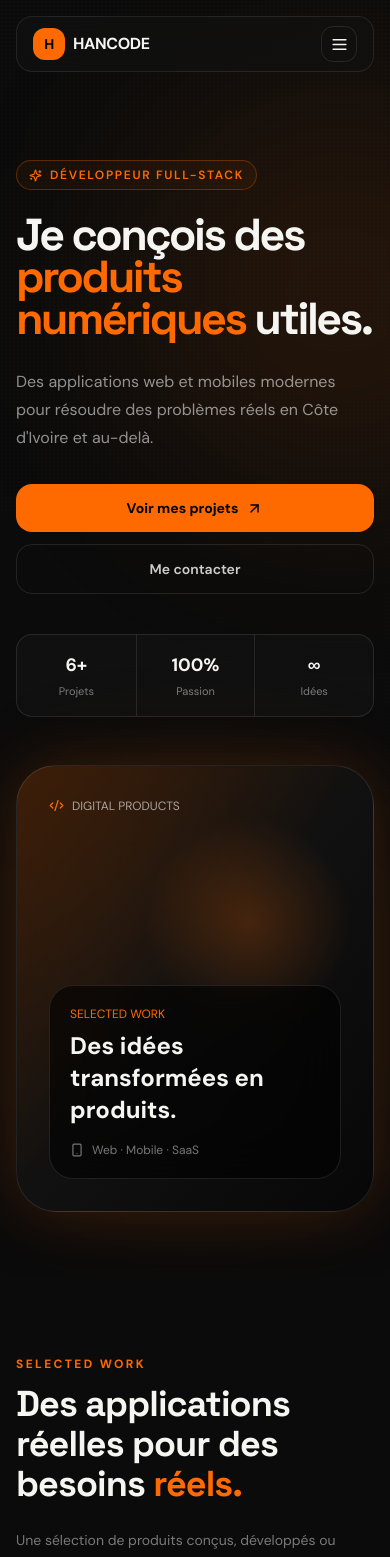
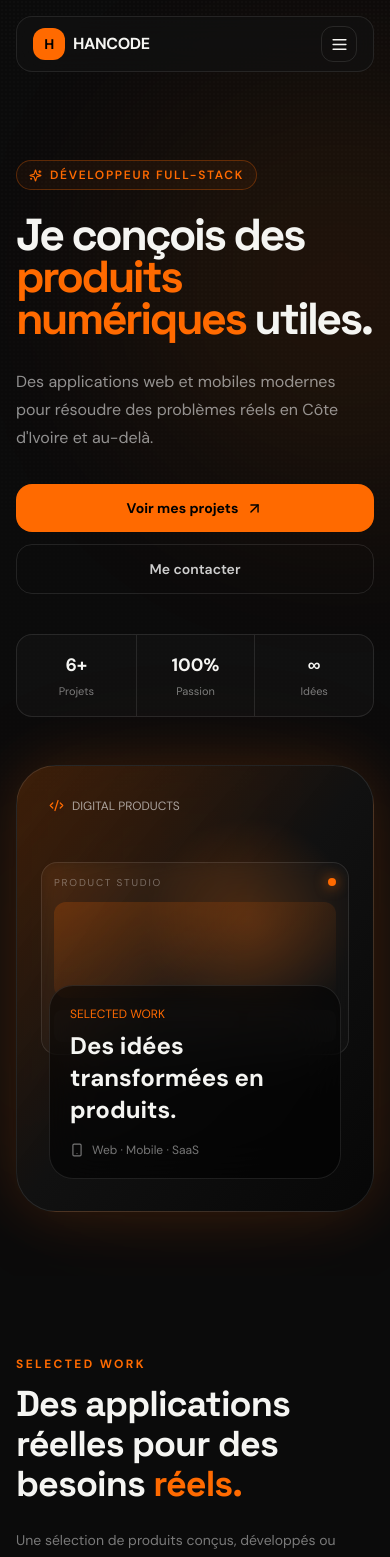
Before and after one commit to handcode0-create/portfolio_2026, a Next.js app: page / in a window 390 px wide. Shown: the top 1557 px of the page. Built offline with nearby package versions, Linux system fonts and the light colour scheme.

Commit message:
feat: polish responsive UI and project interactions

```diff
--- a/components/Hero.tsx
+++ b/components/Hero.tsx
@@ -1,17 +1,21 @@
 import {ArrowDown,ArrowUpRight,Code2,Smartphone,Sparkles} from "lucide-react";
 export function Hero(){
- return <section className="relative flex min-h-[92svh] items-center overflow-hidden pt-24"><div className="absolute inset-0 noise opacity-40"/><div className="absolute -right-40 top-20 h-[420px] w-[420px] rounded-full bg-orange/10 blur-[100px]"/>
- <div className="container-page relative grid items-center gap-12 py-16 lg:grid-cols-[1.05fr_.95fr] lg:gap-20 lg:py-24">
-  <div><div className="mb-6 inline-flex items-center gap-2 rounded-full border border-orange/30 bg-orange/5 px-3 py-1.5 text-xs font-semibold uppercase tracking-[.14em] text-orange"><Sparkles size={13}/>Développeur full-stack</div>
-   <h1 className="max-w-4xl text-[clamp(2.8rem,10vw,6.7rem)] font-bold leading-[.94] tracking-[-.055em]">Je conçois des <span className="text-orange">produits numériques</span> utiles.</h1>
-   <p className="mt-7 max-w-xl text-base leading-7 text-white/55 md:text-lg md:leading-8">Des applications web et mobiles modernes pour résoudre des problèmes réels en Côte d'Ivoire et au-delà.</p>
-   <div className="mt-8 flex flex-col gap-3 sm:flex-row"><a href="#projets" className="inline-flex items-center justify-center gap-2 rounded-2xl bg-orange px-5 py-3.5 text-sm font-bold text-black">Voir mes projets <ArrowUpRight size={17}/></a><a href="#contact" className="inline-flex items-center justify-center gap-2 rounded-2xl border border-white/10 px-5 py-3.5 text-sm font-semibold text-white/80">Me contacter</a></div>
-   <div className="mt-10 grid max-w-xl grid-cols-3 divide-x divide-white/10 rounded-2xl border border-white/10 bg-white/[.025]">{[["6+","Projets"],["100%","Passion"],["∞","Idées"]].map(([value,label])=><div key={label} className="px-3 py-4 text-center md:px-5"><div className="text-lg font-bold md:text-xl">{value}</div><div className="mt-1 text-[11px] text-white/45">{label}</div></div>)}</div>
-  </div>
-  <div className="relative mx-auto w-full max-w-[520px]"><div className="absolute inset-8 rounded-[3rem] bg-orange/10 blur-[70px]"/><div className="relative aspect-[4/5] overflow-hidden rounded-[2.5rem] border border-white/10 bg-gradient-to-br from-orange/20 via-[#111] to-[#070707] shadow-glow">
-   <div className="absolute inset-0 bg-[radial-gradient(circle_at_65%_35%,rgba(255,106,0,.22),transparent_28%)]"/><div className="absolute left-8 top-8 flex items-center gap-2 text-xs text-white/60"><Code2 size={15} className="text-orange"/>DIGITAL PRODUCTS</div>
-   <div className="absolute bottom-8 left-8 right-8 rounded-3xl border border-white/10 bg-black/55 p-5 backdrop-blur-xl"><div className="text-xs text-orange">SELECTED WORK</div><div className="mt-2 text-2xl font-bold">Des idées transformées en produits.</div><div className="mt-4 flex items-center gap-2 text-xs text-white/45"><Smartphone size={14}/>Web · Mobile · SaaS</div></div>
-  </div></div>
- </div><a href="#projets" className="absolute bottom-5 left-1/2 hidden -translate-x-1/2 items-center gap-2 text-xs text-white/35 md:flex">Explorer <ArrowDown size={14}/></a>
+ return <section className="relative flex min-h-[92svh] items-center overflow-hidden pt-24">
+  <div className="absolute inset-0 noise opacity-40"/><div className="pulse-glow absolute -right-40 top-20 h-[420px] w-[420px] rounded-full bg-orange/10 blur-[100px]"/>
+  <div className="container-page relative grid items-center gap-12 py-16 lg:grid-cols-[1.05fr_.95fr] lg:gap-20 lg:py-24">
+   <div><div className="reveal inline-flex items-center gap-2 rounded-full border border-orange/30 bg-orange/5 px-3 py-1.5 text-xs font-semibold uppercase tracking-[.14em] text-orange"><Sparkles size={13}/>Développeur full-stack</div>
+    <h1 className="reveal reveal-delay-1 mt-6 max-w-4xl text-[clamp(2.8rem,10vw,6.7rem)] font-bold leading-[.94] tracking-[-.055em]">Je conçois des <span className="text-orange">produits numériques</span> utiles.</h1>
+    <p className="reveal reveal-delay-2 mt-7 max-w-xl text-base leading-7 text-white/55 md:text-lg md:leading-8">Des applications web et mobiles modernes pour résoudre des problèmes réels en Côte d'Ivoire et au-delà.</p>
+    <div className="reveal reveal-delay-3 mt-8 flex flex-col gap-3 sm:flex-row"><a href="#projets" className="inline-flex items-center justify-center gap-2 rounded-2xl bg-orange px-5 py-3.5 text-sm font-bold text-black transition duration-300 hover:-translate-y-0.5 hover:shadow-[0_12px_40px_rgba(255,106,0,.2)]">Voir mes projets <ArrowUpRight size={17}/></a><a href="#contact" className="inline-flex items-center justify-center gap-2 rounded-2xl border border-white/10 px-5 py-3.5 text-sm font-semibold text-white/80 transition hover:border-white/20 hover:bg-white/5">Me contacter</a></div>
+    <div className="reveal reveal-delay-4 mt-10 grid max-w-xl grid-cols-3 divide-x divide-white/10 rounded-2xl border border-white/10 bg-white/[.025]">{[["6+","Projets"],["100%","Passion"],["∞","Idées"]].map(([value,label])=><div key={label} className="px-3 py-4 text-center md:px-5"><div className="text-lg font-bold md:text-xl">{value}</div><div className="mt-1 text-[11px] text-white/45">{label}</div></div>)}</div>
+   </div>
+   <div className="reveal reveal-delay-2 relative mx-auto w-full max-w-[520px]"><div className="float-slow absolute inset-8 rounded-[3rem] bg-orange/10 blur-[70px]"/>
+    <div className="relative aspect-[4/5] overflow-hidden rounded-[2.5rem] border border-white/10 bg-gradient-to-br from-orange/20 via-[#111] to-[#070707] shadow-glow"><div className="absolute inset-0 bg-[radial-gradient(circle_at_65%_35%,rgba(255,106,0,.22),transparent_28%)]"/>
+     <div className="absolute left-8 top-8 flex items-center gap-2 text-xs text-white/60"><Code2 size={15} className="text-orange"/>DIGITAL PRODUCTS</div>
+     <div className="absolute left-6 right-6 top-24 rounded-2xl border border-white/10 bg-white/[.025] p-3 backdrop-blur"><div className="flex items-center justify-between"><span className="text-[10px] uppercase tracking-[.18em] text-white/35">Product studio</span><span className="h-2 w-2 rounded-full bg-orange shadow-[0_0_14px_#FF6A00]"/></div><div className="mt-3 h-24 rounded-xl bg-gradient-to-br from-orange/20 to-transparent"/><div className="mt-3 grid grid-cols-3 gap-2"><span className="h-8 rounded-lg bg-white/[.05]"/><span className="h-8 rounded-lg bg-white/[.05]"/><span className="h-8 rounded-lg bg-white/[.05]"/></div></div>
+     <div className="absolute bottom-8 left-8 right-8 rounded-3xl border border-white/10 bg-black/55 p-5 backdrop-blur-xl"><div className="text-xs text-orange">SELECTED WORK</div><div className="mt-2 text-2xl font-bold">Des idées transformées en produits.</div><div className="mt-4 flex items-center gap-2 text-xs text-white/45"><Smartphone size={14}/>Web · Mobile · SaaS</div></div>
+    </div>
+   </div>
+  </div><a href="#projets" className="absolute bottom-5 left-1/2 hidden -translate-x-1/2 items-center gap-2 text-xs text-white/35 md:flex">Explorer <ArrowDown size={14}/></a>
  </section>
 }
```
